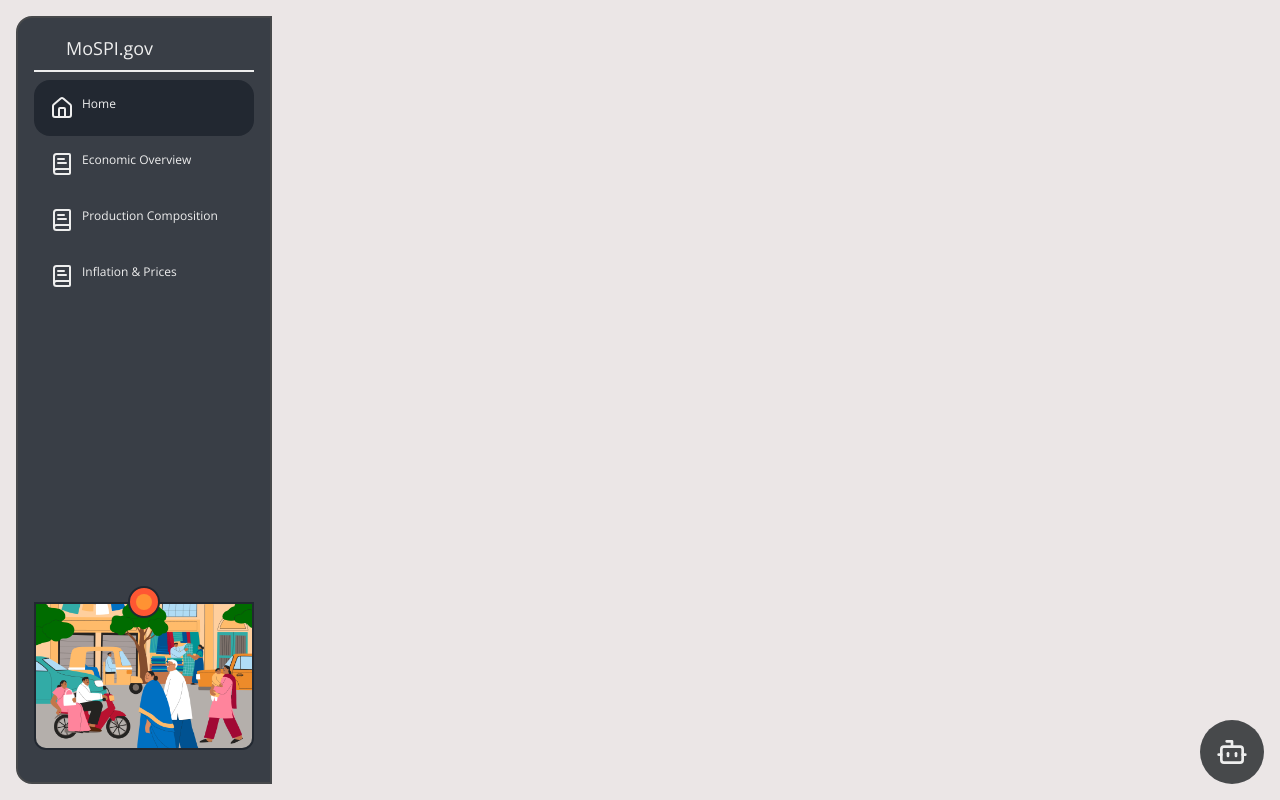
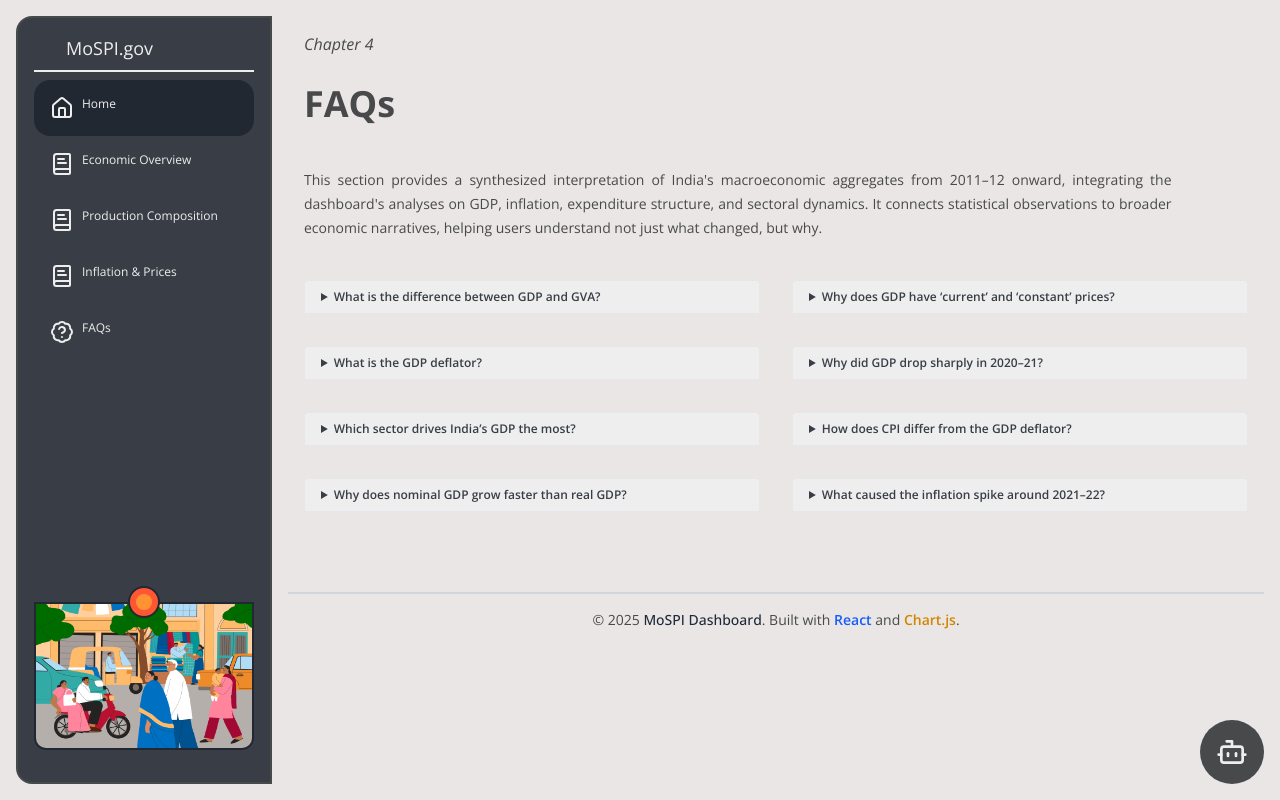
Before and after one commit to v1br/mospi-dashboard, a React (Vite) app in the folder web/: page /faqs in a window 1280 px wide. Built offline with nearby package versions, Linux system fonts and the light colour scheme; no server answers; what @sgratzl/chartjs-chart-boxplot would draw is missing.

Commit message:
feat: faqs

```diff
--- a/web/src/App.tsx
+++ b/web/src/App.tsx
@@ -3,6 +3,7 @@ import Home from './pages/home'
 import EconomicOverview from './pages/economic-overview'
 import ProductionComposition from './pages/production-composition'
 import InflationAndPrices from './pages/inflation-&-prices'
+import FAQs from './pages/faqs'
 import Navbar from './components/shared/Navbar'
 import GeminiButton from './components/shared/GeminiButton'
 import { BrowserRouter, Routes, Route } from 'react-router-dom'
@@ -21,6 +22,7 @@ function App() {
             <Route path="/economic-overview" element={<EconomicOverview />} />
             <Route path="/production-composition" element={<ProductionComposition />} />
             <Route path="/inflation-&-prices" element={<InflationAndPrices />} />
+            <Route path="/faqs" element={<FAQs />} />
         </Routes>
 
         {/* Chat */}
--- a/web/src/components/shared/Navbar.tsx
+++ b/web/src/components/shared/Navbar.tsx
@@ -1,6 +1,6 @@
 import { useState } from "react"
 import { Link } from "react-router-dom"
-import { House, BookText, CircleEllipsis, CircleX } from "lucide-react"
+import { House, BookText, BadgeQuestionMark, CircleEllipsis, CircleX } from "lucide-react"
 
 const Navbar = () => {
 
@@ -61,6 +61,11 @@ const Navbar = () => {
                 <BookText/>Inflation & Prices
               </li>
             </Link>
+            <Link to="/faqs" onClick={() => setCurrentPage(4)}>
+              <li className={`flex flex-row p-4 gap-2 rounded-2xl ${currentPage === 4? "text-blue-200" : ""}`}>
+                <BadgeQuestionMark/>FAQs
+              </li>
+            </Link>
           </ul>
         }
 
@@ -89,6 +94,11 @@ const Navbar = () => {
                 <BookText/>Inflation & Prices
               </li>
             </Link>
+            <Link to="/faqs" onClick={() => setCurrentPage(4)}>
+              <li className={`flex flex-row p-4 gap-2 rounded-2xl ${currentPage === 4? "bg-focus" : ""}`}>
+                <BadgeQuestionMark/>FAQs
+              </li>
+            </Link>
         </ul>
       </div>
 
--- /dev/null
+++ b/web/src/data/metadata/faqs.json
@@ -0,0 +1,39 @@
+{
+  "page_id": "general_faqs",
+  "page_title": "General / FAQ & Gemini Assistant",
+  "summary": "This section provides a synthesized interpretation of India's macroeconomic aggregates from 2011–12 onward, integrating the dashboard's analyses on GDP, inflation, expenditure structure, and sectoral dynamics. It connects statistical observations to broader economic narratives, helping users understand not just what changed, but why.",
+  "faqs": [
+    {
+      "q": "What is the difference between GDP and GVA?",
+      "a": "GVA measures the value generated by industries at basic prices, while GDP adds product taxes and subtracts subsidies. In India’s recent data, GVA trends mirror GDP but show slightly lower volatility. The difference widened after 2017, reflecting rising net taxes as fiscal revenue increased relative to output."
+    },
+    {
+      "q": "Why does GDP have ‘current’ and ‘constant’ prices?",
+      "a": "GDP at current prices includes inflation effects, while constant prices use 2011–12 as the base year to reflect real production growth. Between 2012 and 2024, nominal GDP nearly quadrupled, but real GDP only doubled—showing how inflation and price levels amplify nominal figures over time."
+    },
+    {
+      "q": "What is the GDP deflator?",
+      "a": "The deflator is an implicit measure of inflation derived from the ratio of nominal to real GDP. Its steady climb through the 2010s, and surge around 2021–22, reveals broad-based price pressures that affected all sectors—not just consumer goods—highlighting how aggregate inflation exceeded CPI during supply disruptions."
+    },
+    {
+      "q": "Why did GDP drop sharply in 2020–21?",
+      "a": "The 2020–21 contraction represents the COVID-19 impact. Real GDP declined almost 7%, with the services sector collapsing and industry output turning negative. It was India’s sharpest modern downturn, followed by a strong rebound in 2021–22 as restrictions eased and base effects inflated recovery numbers."
+    },
+    {
+      "q": "Which sector drives India’s GDP the most?",
+      "a": "Services dominate India’s economy, contributing over half of total real output. Industry’s share has been roughly one-third, while agriculture remains below 10%. This structural pattern shows a clear long-term tilt toward service-led growth with steady urbanization and digital expansion."
+    },
+    {
+      "q": "How does CPI differ from the GDP deflator?",
+      "a": "CPI tracks retail prices faced by consumers, while the GDP deflator covers all goods and services produced domestically. CPI rose consistently, but the deflator often increased faster, especially after 2021, because investment and intermediate goods saw steeper price hikes than household consumption."
+    },
+    {
+      "q": "Why does nominal GDP grow faster than real GDP?",
+      "a": "Nominal GDP includes inflation, so when prices rise, it overstates real economic expansion. The persistent gap between nominal and real GDP growth across 2015–2024 shows that roughly one-third of India’s headline growth in recent years came from price effects rather than higher output."
+    },
+    {
+      "q": "What caused the inflation spike around 2021–22?",
+      "a": "The 2021–22 inflation spike stemmed from global commodity shortages, supply bottlenecks, and recovery demand. The GDP deflator and CPI both jumped sharply, but nominal GDP surged even more, showing how inflation temporarily inflated growth rates while real expansion remained moderate."
+    }
+  ]
+}
--- a/web/src/pages/economic-overview.tsx
+++ b/web/src/pages/economic-overview.tsx
@@ -19,7 +19,7 @@ const EconomicOverview = () => {
 
         <em className='text-secondary font-xs m-4'>
           Chapter {PageData.page_id} ·&nbsp;
-            <a href="https://github.com/v1br" target='_blank' rel='noopener noreferrer' className='hover:underline text-blue-600 visited:text-purple-600'>Refer Notebook ☍</a>
+            <a href="https://github.com/v1br/mospi-dashboard/blob/main/notebooks/page1/page1.ipynb" target='_blank' rel='noopener noreferrer' className='hover:underline text-blue-600 visited:text-purple-600'>Refer Notebook ☍</a>
         </em>
 
         <Heading>
--- /dev/null
+++ b/web/src/pages/faqs.tsx
@@ -0,0 +1,46 @@
+import Heading from '../components/shared/Heading'
+import Description from '../components/shared/Description'
+import Footer from '../components/shared/Footer'
+import PageData from '../data/metadata/faqs.json'
+
+const FAQs = () => {
+    return (
+        <div className='flex flex-col mt-24 p-2 md:p-0 md:mt-4 md:ml-72 md:mr-4 h-fit'>
+
+            <em className='text-secondary font-xs m-4'>
+                Chapter 4
+            </em>
+
+            <Heading>
+                FAQs
+            </Heading>
+
+            <Description>
+                <p>
+                {PageData.summary}
+                </p>
+            </Description>
+
+            {/* <div className="max-h-[40vh] overflow-y-auto pr-2 scrollbar-thin scrollbar-thumb-gray-400 scrollbar-track-gray-100"> */}
+                <div className="flex flex-wrap sm:mx-auto sm:mb-2 -mx-2">
+                {PageData.faqs.map((faq, i) => (
+                    <div key={i} className="w-full lg:w-1/2 px-4 py-2">
+                    <details className="mb-4 border border-gray-200 rounded-md bg-gray-50 hover:bg-gray-100 transition-colors duration-150">
+                        <summary className="cursor-pointer font-semibold bg-primary text-xs text-secondary2 rounded-t-md py-2 px-4 select-none">
+                        {faq.q}
+                        </summary>
+                        <div className="py-3 px-4 text-secondary text-xs leading-relaxed bg-white rounded-b-md border-t border-gray-200">
+                        {faq.a}
+                        </div>
+                    </details>
+                    </div>
+                ))}
+                </div>
+            {/* </div> */}
+
+            <Footer/>
+    </div>
+    )
+}
+
+export default FAQs
--- a/web/src/pages/home.tsx
+++ b/web/src/pages/home.tsx
@@ -9,7 +9,7 @@ const Home = () => {
 
           <em className='text-secondary font-xs m-4'>
             Project-1 · November 12, 2025 ·&nbsp;
-            <a href="https://github.com/v1br" target='_blank' rel='noopener noreferrer' className='hover:underline text-blue-600 visited:text-purple-600'>View Repository ☍</a>
+            <a href="https://github.com/v1br/mospi-dashboard" target='_blank' rel='noopener noreferrer' className='hover:underline text-blue-600 visited:text-purple-600'>View Repository ☍</a>
           </em>
 
           <Heading>
--- a/web/src/pages/inflation-&-prices.tsx
+++ b/web/src/pages/inflation-&-prices.tsx
@@ -17,7 +17,7 @@ const ProductionComposition = () => {
 
         <em className='text-secondary font-xs m-4'>
           Chapter {PageData.page_id} ·&nbsp;
-            <a href="https://github.com/v1br" target='_blank' rel='noopener noreferrer' className='hover:underline text-blue-600 visited:text-purple-600'>Refer Notebook ☍</a>
+            <a href="https://github.com/v1br/mospi-dashboard/blob/main/notebooks/page3/page3.ipynb" target='_blank' rel='noopener noreferrer' className='hover:underline text-blue-600 visited:text-purple-600'>Refer Notebook ☍</a>
         </em>
 
         <Heading>
--- a/web/src/pages/production-composition.tsx
+++ b/web/src/pages/production-composition.tsx
@@ -17,7 +17,7 @@ const ProductionComposition = () => {
 
         <em className='text-secondary font-xs m-4'>
           Chapter {PageData.page_id} ·&nbsp;
-            <a href="https://github.com/v1br" target='_blank' rel='noopener noreferrer' className='hover:underline text-blue-600 visited:text-purple-600'>Refer Notebook ☍</a>
+            <a href="https://github.com/v1br/mospi-dashboard/blob/main/notebooks/page2/page2.ipynb" target='_blank' rel='noopener noreferrer' className='hover:underline text-blue-600 visited:text-purple-600'>Refer Notebook ☍</a>
         </em>
 
         <Heading>
```
